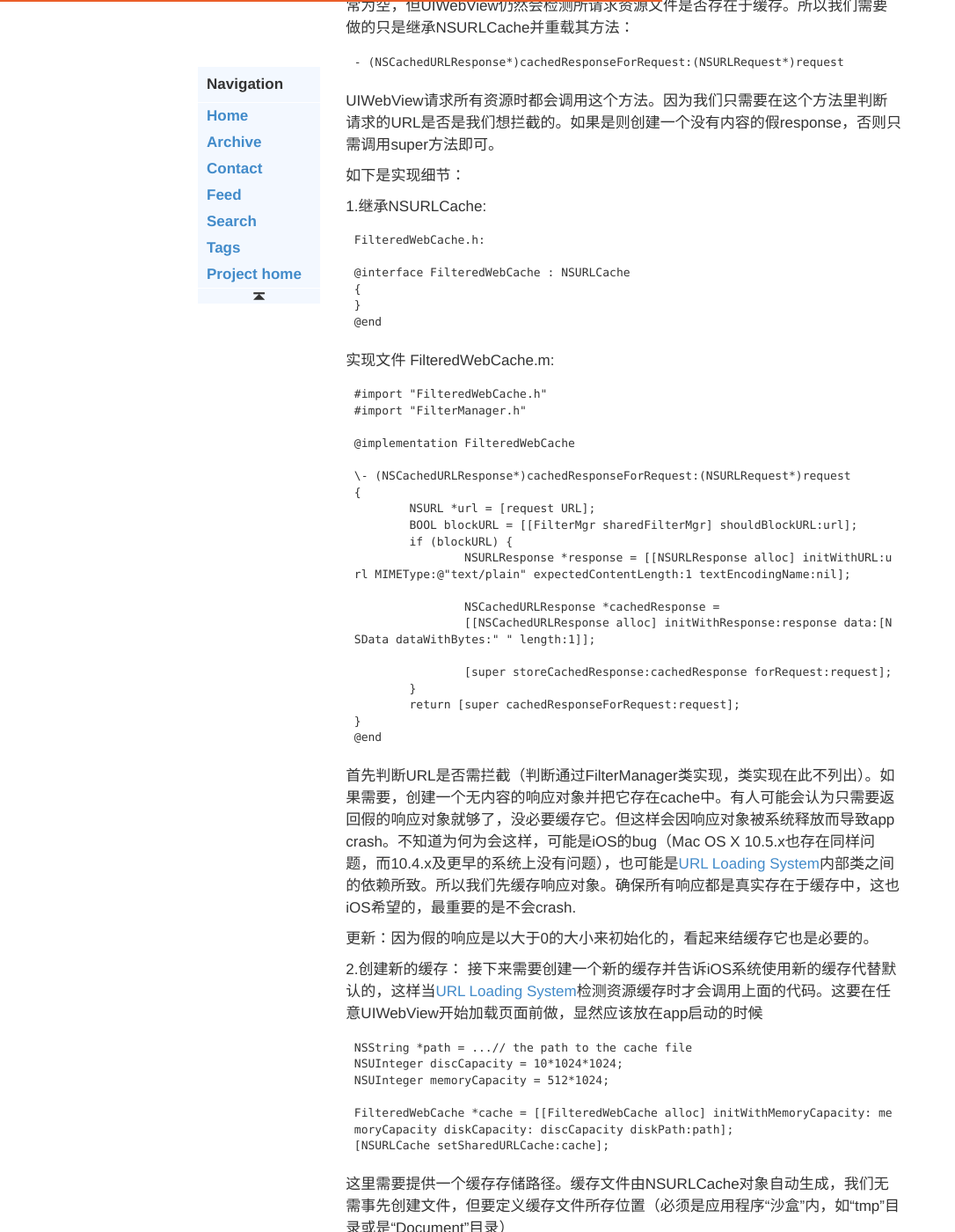
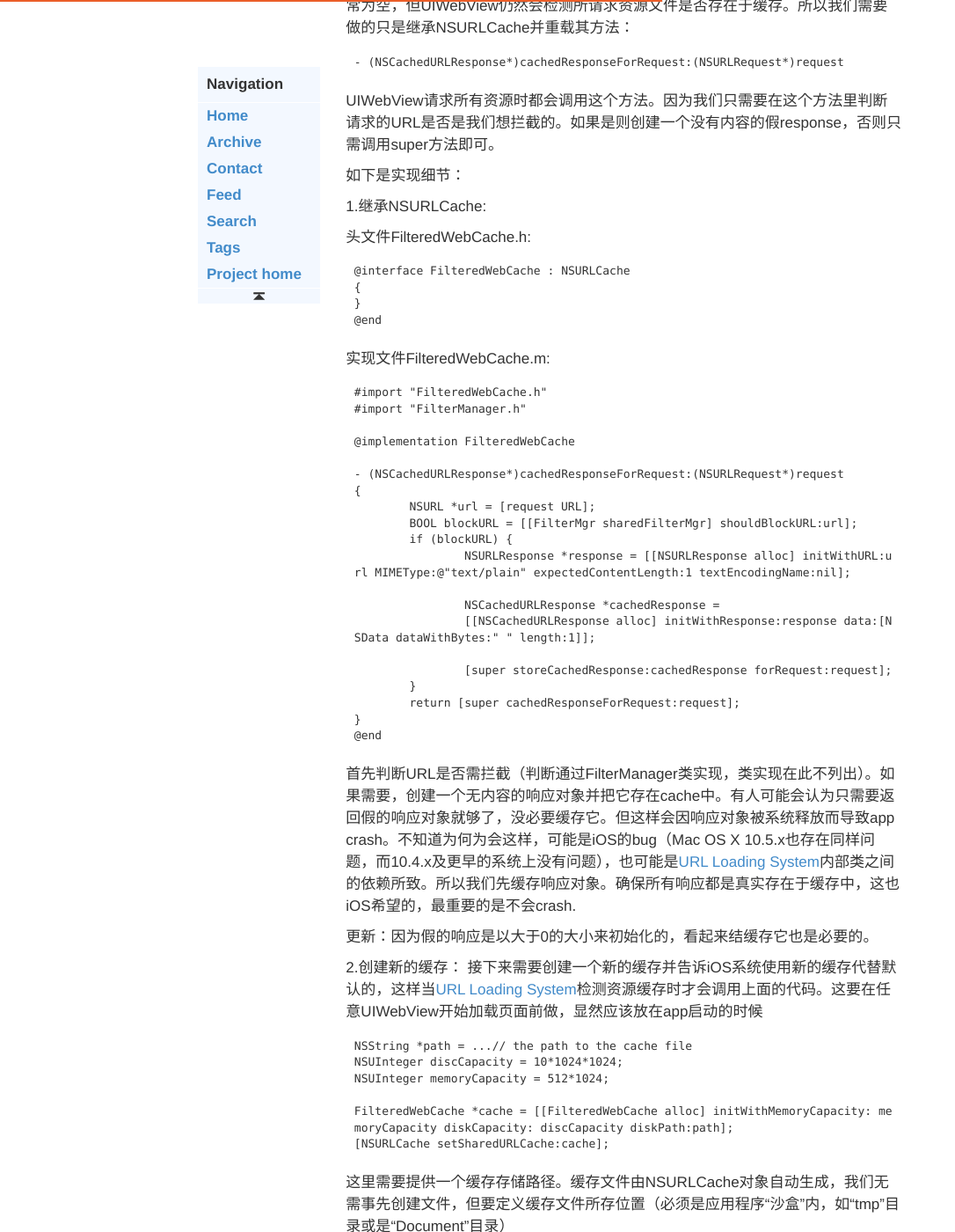
Before and after one commit to candeladiao/candeladiao.github.io, a Jekyll site: the page built from _posts/2015-06-19-UIWebView-URL拦截.markdown, in a window 1280 px wide and 1400 px high, scrolled down 691 px. Shown: the whole window at 88% size, without its empty margins (0-1086 px from the left). Built offline with Jekyll 4.4.1, drawn with Linux system fonts in a browser that asks for light colours; some web fonts are replaced; Markdown is read by kramdown in place of the engine named in the settings; comment, search, counter and statistics services are not loaded.

Commit message:
add files

```diff
--- a/_posts/2015-06-19-UIWebView-URL拦截.markdown
+++ b/_posts/2015-06-19-UIWebView-URL拦截.markdown
@@ -27,22 +27,21 @@ UIWebView请求所有资源时都会调用这个方法。因为我们只需要
 
 1.继承NSURLCache:
 
-    FilteredWebCache.h:
+头文件FilteredWebCache.h:
 
     @interface FilteredWebCache : NSURLCache
     {
     }
     @end
 
-实现文件
-	FilteredWebCache.m:
+实现文件FilteredWebCache.m:
 
     #import "FilteredWebCache.h"
     #import "FilterManager.h"
 
     @implementation FilteredWebCache
 
-    \- (NSCachedURLResponse*)cachedResponseForRequest:(NSURLRequest*)request
+    - (NSCachedURLResponse*)cachedResponseForRequest:(NSURLRequest*)request
     {
     	NSURL *url = [request URL];
     	BOOL blockURL = [[FilterMgr sharedFilterMgr] shouldBlockURL:url];
```
